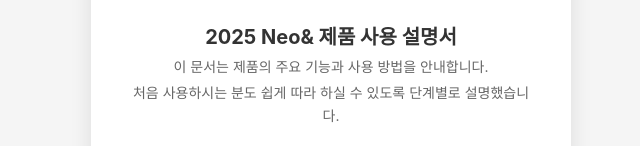
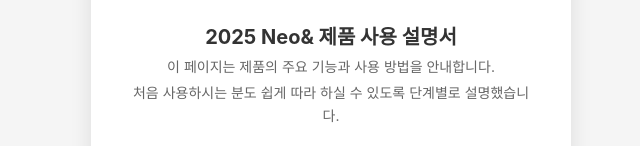
Before and after one commit to Jinacker/neon_maker, a React (Vite) app: page / in a window 1280 px wide. Shown: the part 256-402 px from the top of the page, without its empty margins (309-949 px from the left). Built offline with nearby package versions, Linux system fonts and the light colour scheme.

Commit message:
[UI] 제품 소개 문구 수정

```diff
--- a/src/App.jsx
+++ b/src/App.jsx
@@ -69,7 +69,7 @@ function App() {
             <div className="product-intro">
               <img src="/makey.png" alt="메이커 로고" className="intro-small-logo" />
               <h2 className="main-product-title">2025 Neo& 제품 사용 설명서</h2>
-              <p className="product-subtitle">이 문서는 제품의 주요 기능과 사용 방법을 안내합니다.</p>
+              <p className="product-subtitle">이 페이지는 제품의 주요 기능과 사용 방법을 안내합니다.</p>
               <p className="product-description">처음 사용하시는 분도 쉽게 따라 하실 수 있도록 단계별로 설명했습니다.</p>
             </div>
             <div className="product-list">
```
